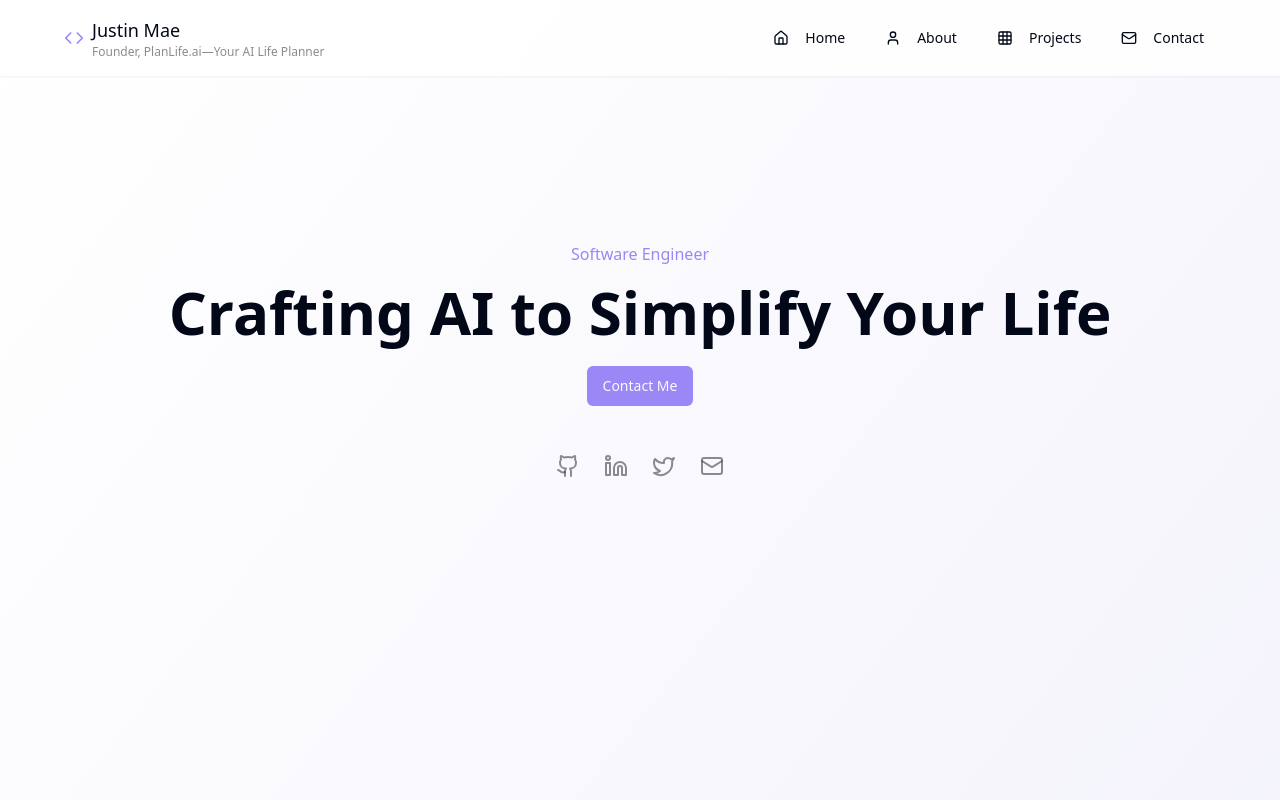
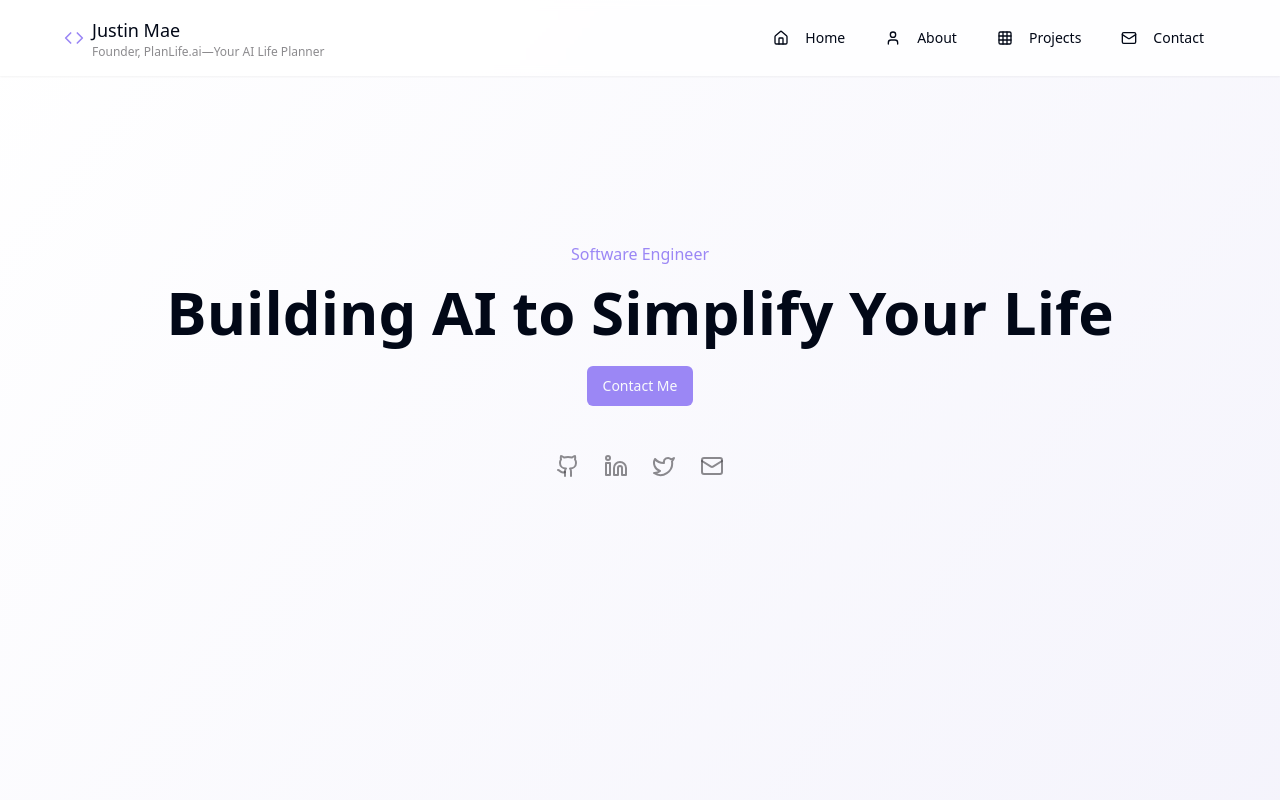
Before and after one commit to justinmae/justinmae.com, a React (Vite) app: page / in a window 1280 px wide. Shown: the top 800 px of the page. Built offline with nearby package versions, Linux system fonts and the light colour scheme.

Commit message:
Update hero section heading
Update the heading in the hero section to "building AI to simplify your life".

```diff
--- a/src/components/sections/Hero.tsx
+++ b/src/components/sections/Hero.tsx
@@ -14,7 +14,7 @@ export const Hero = () => {
         Software Engineer
       </span>
       <h1 className="text-4xl md:text-6xl font-bold mb-6 animate-fade-up" style={{ animationDelay: "0.3s" }}>
-        Crafting AI to Simplify Your Life
+        Building AI to Simplify Your Life
       </h1>
       <div className="flex gap-4 animate-fade-up" style={{ animationDelay: "0.5s" }}>
         <Button
```
